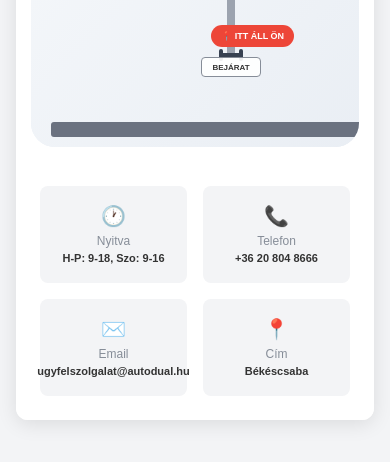
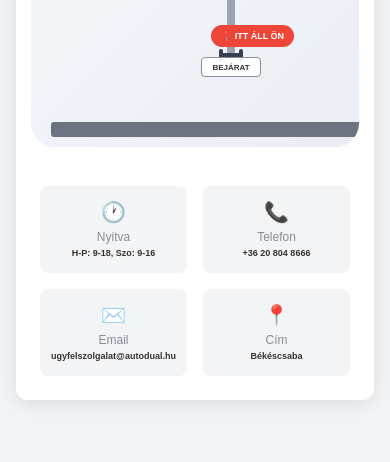
Before and after one commit to fuzesianett1/terkep1, a plain HTML site: page index.html in a window 390 px wide. Shown: the part 380-842 px from the top of the page. Drawn offline with Linux system fonts and the light colour scheme.

Commit message:
index.html

```diff
--- a/index.html
+++ b/index.html
@@ -351,12 +351,24 @@
         }
 
         .contact-item .value {
-            font-size: 11px;
+            font-size: 10px;
             font-weight: 600;
             color: #333;
             word-wrap: break-word;
             text-align: center;
             line-height: 1.2;
+        }
+
+        /* Mobil nézet */
+        @media (max-width: 480px) {
+            .contact-item .value {
+                font-size: 9px;
+            }
+
+            .contact-item {
+                padding: 12px 8px;
+                min-height: 80px;
+            }
         }
     </style>
 </head>
```
